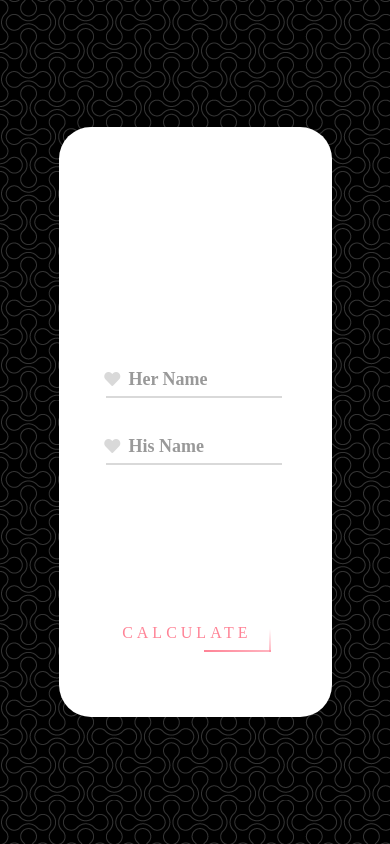
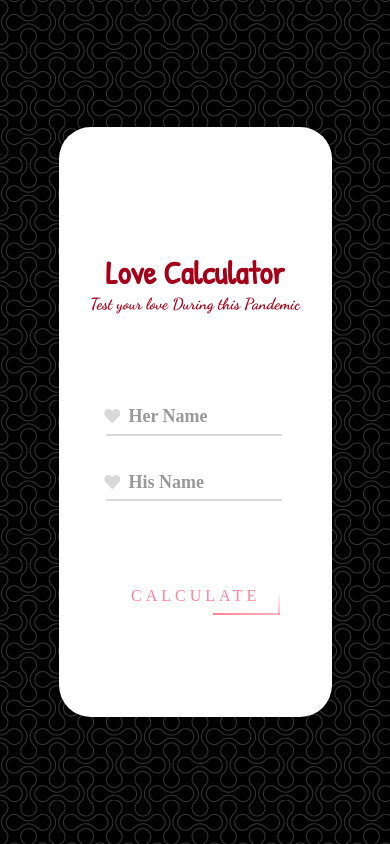
Before and after one commit to WavhudiCornelius/love-calculator, a PHP site: page / in a window 390 px wide. Run offline with PHP 8.4, Linux system fonts and the light colour scheme; some libraries are stand-ins or nearby versions.

Commit message:
Just added heading and some styles

```diff
--- a/home.html
+++ b/home.html
@@ -4,11 +4,18 @@
     <meta name="viewport" content="width=device-width, initial-scale=1.0">
     <script src="https://code.jquery.com/jquery-3.5.1.js" integrity="sha256-QWo7LDvxbWT2tbbQ97B53yJnYU3WhH/C8ycbRAkjPDc=" crossorigin="anonymous"></script>
     <link rel="stylesheet" href="https://use.fontawesome.com/releases/v5.14.0/css/all.css" integrity="sha384-HzLeBuhoNPvSl5KYnjx0BT+WB0QEEqLprO+NBkkk5gbc67FTaL7XIGa2w1L0Xbgc" crossorigin="anonymous">
+    <link href="https://fonts.googleapis.com/css2?family=Dancing+Script:wght@700&family=Gloria+Hallelujah&family=Patrick+Hand&display=swap" rel="stylesheet">
     <link rel="stylesheet" href="styles.css">
     <title>Love Calculator</title>
 </head>
 <body>
     <div class="container">
+        <!--Heading area-->
+        <div class="heading">
+            <h1>Love Calculator</h1>
+            <p>Test your love During this Pandemic</p>
+        </div>
+        <!--Input field area-->
         <div class="svg-background">
             <div class="input-div one">
                 <div class="i">
@@ -28,15 +35,17 @@
                     <input type="text" class="input" id="sname" required>
                 </div>
             </div>
+            <!--Percentage Box-->
             <div class="percentage-box">
                 <span class="percentage fa" id="prc"></span>
             </div>
+            <!--Message box-->
             <div class="message-box">
                 <span class="message" id="msg"></span>
             </div>
         </div>
+        <!--Calculate Button section-->
         <div class="calculate-btn">
-            <!--<input type="submit" class="btn" value="Calculate">-->
             <a href="#" onclick="myfunction()" type="submit" id="btn">
                 <span></span>
                 <span></span>
@@ -45,7 +54,6 @@
                 Calculate
             </a>
         </div>
-
     </div>
     <script type="text/javaScript" src="main.js"></script>
 </body>
--- a/main.js
+++ b/main.js
@@ -1,11 +1,12 @@
 const inputs = document.querySelectorAll(".input");
 
-
+// raises the placeholder text in the input field when form is focused
 function addcl(){
 	let parent = this.parentNode.parentNode;
 	parent.classList.add("focus");
 }
 
+// lowers the placeholder text in the input field when form is no longer focused
 function remcl(){
 	let parent = this.parentNode.parentNode;
 	if(this.value == ""){
@@ -38,8 +39,7 @@ function myfunction () {
         }
     }
 
-
-
+    // getting the api data and sending them to the html document model
     $.ajax(settings).done(function (response) {
         document.getElementById("prc").innerHTML = response['percentage'];
         percentageBox.classList.add("fa-heart");
--- a/styles.css
+++ b/styles.css
@@ -8,6 +8,10 @@ body {
     justify-content: center;
     align-items: center;
 }
+
+/************************
+ *Styling the containers
+ *************************/
 
 .container {
     width: 70vw;
@@ -32,6 +36,26 @@ body {
     grid-template-rows: repeat(12, 1fr);
 }
 
+/*************************
+ * Styles the message box,
+ * heading,
+ * percentage box
+ *************************/
+
+h1 {
+    margin-bottom: 0;
+    color: #a50019;
+    font-family: 'Patrick Hand', cursive;
+    text-align: center;
+}
+
+p {
+    margin-top: 0;
+    color: #a50019;
+    font-family: 'Dancing Script', cursive;
+    text-align: center;
+}
+
 .percentage-box {
     grid-column-start: 2;
     grid-row-start: 6;
@@ -48,6 +72,7 @@ body {
     color: #a50019;
     position: relative;
     top: 28%;
+
 }
 
 .message-box {
@@ -65,7 +90,12 @@ body {
     text-align: center;
     position: relative;
     top: 18%;
+    font-family: 'Dancing Script', cursive;
 }
+
+/*********************************
+ *Styling the input fields
+ *********************************/
 
 .input-div{
 	position: relative;
@@ -163,6 +193,10 @@ h6 {
 	font-family: 'poppins', sans-serif;
 }
 
+/******************************
+ * Styling the calculate button
+ ******************************/
+
 .calculate-btn {
     margin-top: 20px;
     position: relative;
@@ -196,6 +230,10 @@ a span {
     position: absolute;
     display: block;
 }
+
+/********************************************
+ * This deal with the animation of the button
+ ********************************************/
 
 a span:nth-child(1) {
     top: 0;
@@ -272,15 +310,19 @@ a span:nth-child(4) {
     }
 }
 
+/**********************
+ *Handling mobile view
+ **********************/
+
 @media screen and (max-width: 750px) {
     .svg-background {
         background-image: none;
-        /*display: grid;
-        grid-template-rows: 30% 15% 27.5% 27.5%;*/
+        height: 28vh;
     }
     .percentage-box {
         grid-column-start: 6;
         grid-row-start: 2;
+        height: 1rem;
     }
     .message-box {
         grid-column-start: 6;
@@ -289,15 +331,16 @@ a span:nth-child(4) {
     .one {
         grid-column-start: 6;
         grid-row-start: 5;
+        margin-top: 1rem;
     }
 
     .two {
         grid-column-start: 6;
         grid-row-start: 7;
+        margin-top: 1rem;
     }
     .calculate-btn {
-        margin-top: 0;
-        right: 0;
-        right: 3%;
+        margin-top: 0.75rem;
+        left: 0.25%;
     }
 }
```
